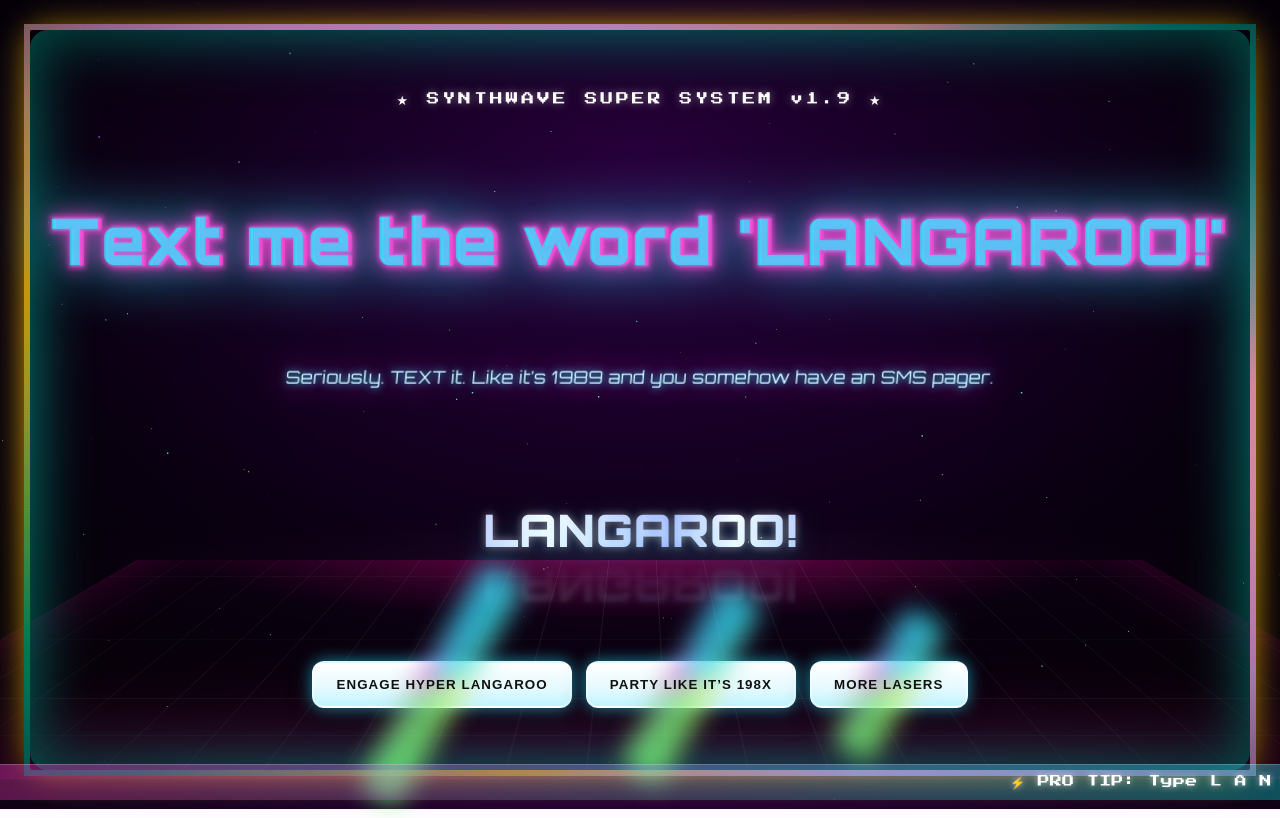
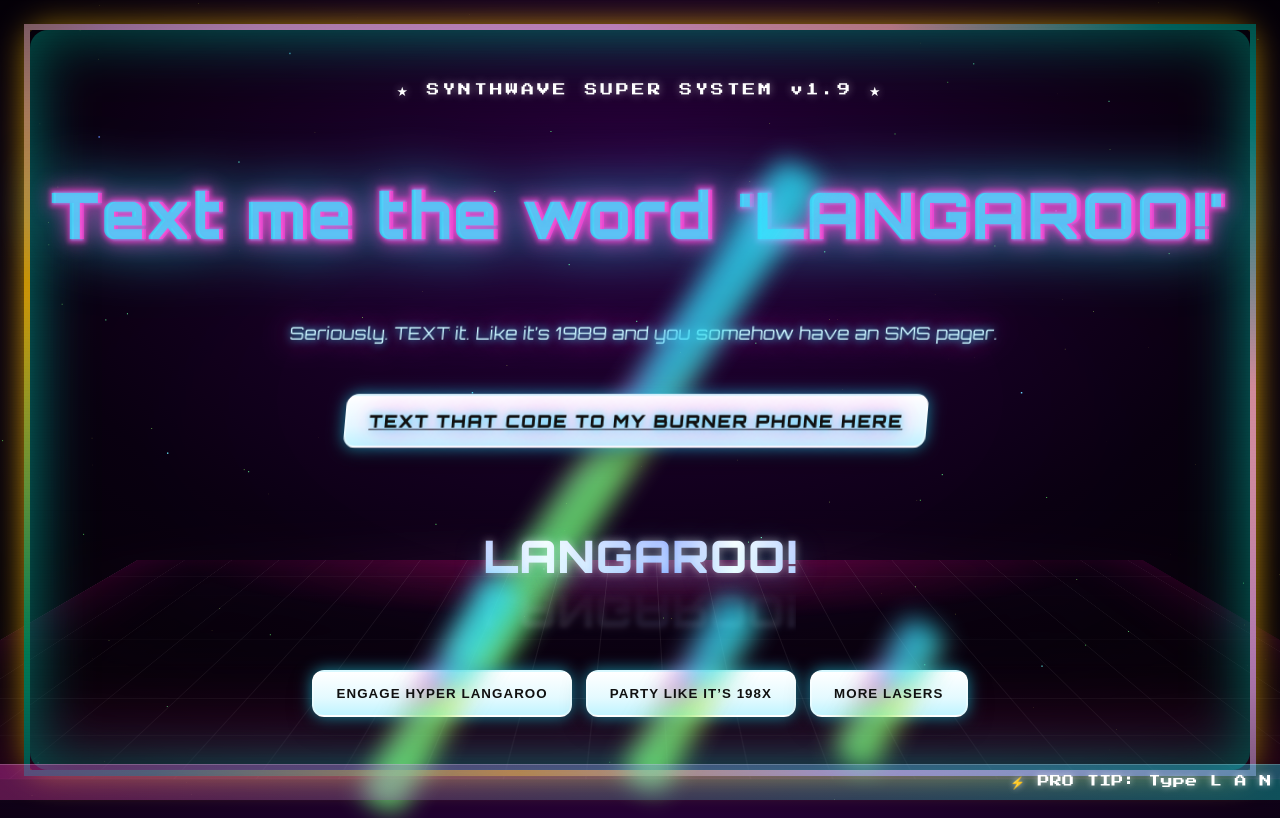
Before and after one commit to alechash/itslangtime.com, a plain HTML site: page index.html in a window 1280 px wide. Drawn offline with Linux system fonts and the light colour scheme.

Commit message:
Update index.html

```diff
--- a/index.html
+++ b/index.html
@@ -229,7 +229,11 @@
       Text me the word 'LANGAROO!'
     </h1>
 
-    <div class="subtitle">Seriously. TEXT it. Like it’s 1989 and you somehow have an SMS pager.</div>
+    <div class="subtitle">Seriously. TEXT it. Like it’s 1989 and you somehow have an SMS pager.
+    <br><br><br><br>
+    <a class="btn" href="https://chatgpt.com/g/g-689dd82d69a48191aa969047ddd8606b-samuel-langs-burner-phone">TEXT THAT CODE TO MY BURNER PHONE HERE</a>
+
+    </div>
 
     <div class="chrome" data-reflect="LANGAROO!">LANGAROO!</div>
 
```
